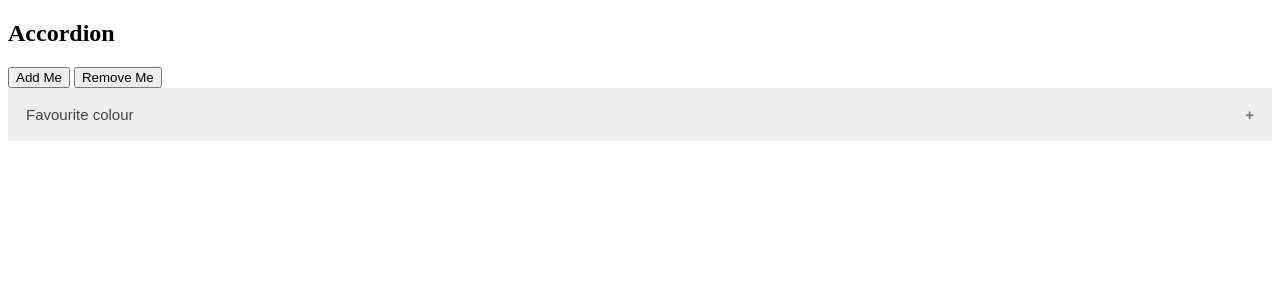
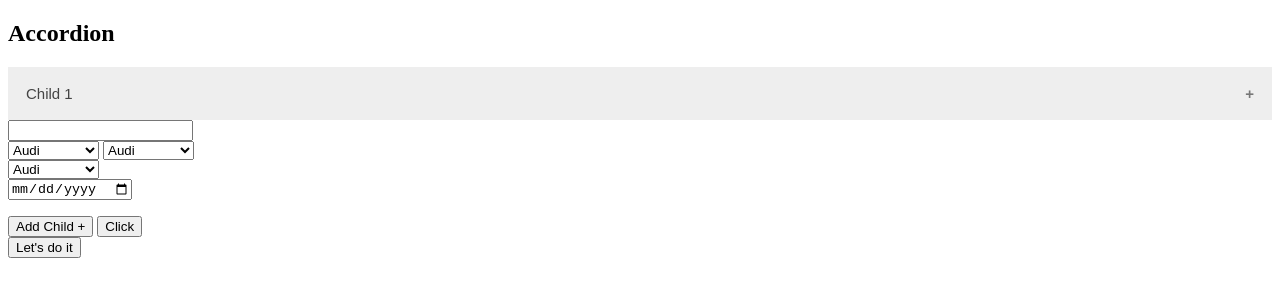
Before and after one commit to Ludo05/According-dropdown, a website: page index.html in a window 1280 px wide. Drawn offline with Linux system fonts and the light colour scheme.

Commit message:
added layout template

```diff
--- /dev/null
+++ b/api.js
@@ -0,0 +1,12 @@
+
+function name() {
+    fetch('https://rickandmortyapi.com/api')
+        .then(function (response) {
+            return response.json();
+        })
+        .then(function (json) {
+            console.log(json)
+        });
+
+    return true;
+}
--- /dev/null
+++ b/app.js
@@ -0,0 +1,5 @@
+// app.js
+import { tag } from './html.js'
+
+const h1 = tag('h1', '👋 Hello Modules!')
+document.body.appendChild(h1)
--- a/index.css
+++ b/index.css
@@ -27,18 +27,7 @@
     content: "\2212";
 }
 
-.panel {
-    padding: 0 18px;
-    display: none;
-    background-color: white;
-    overflow: hidden;
-    transition: max-height 0.2s ease-out;
 
+.cross-button:hover {
+    cursor: pointer;
 }
-
-select {
-    background-color: lightgrey;
-    height: 30px;
-    margin: 0;
-    width: 100%;
-}
--- a/index.html
+++ b/index.html
@@ -3,31 +3,77 @@
 <head>
     <meta charset="UTF-8">
     <title>Title</title>
-    <script src="index.js"></script>
+    <script type="module" src="index.js"></script>
+    <script type="module" src="api.js"></script>
     <link rel="stylesheet" href="./index.css"/>
 </head>
 <body>
 <h2>Accordion</h2>
-<div id="test">
-<button onclick="clickMe()">Add Me</button>
-<button onclick="reply_click(this.id)">Remove Me</button>
-<button class="accordion">Favourite colour</button>
-<div class="panel">
-        <select>
-            <option value="red">Red</option>
-        </select>
-    <select>
-        <option value="green">Blue</option>
-    </select> <select>
-    <option value="blue">Green</option>
-</select> <select>
-    <option value="orange">Yellow</option>
-</select>
-</div>
-    <div class="panel">
-        <p>Lorem ipsum dolor sit amet, consectetur adipisicing elit, sed do eiusmod tempor incididunt ut labore et dolore magna aliqua. Ut enim ad minim veniam, quis nostrud exercitation ullamco laboris nisi ut aliquip ex ea commodo consequat.</p>
+<div id="test-div"></div>
+<div id="form-container">
+<!--<button onclick="reply_click(this.id)">Remove Me</button>-->
+    <div>
+<button class="accordion">Child 1</button>
+        <div class="custom-selectee" style="width:200px;">
+            <form>
+            <input type="text">
+            <select id="favColour" required>
+                <option value="1">Audi</option>
+                <option value="2">BMW</option>
+                <option value="3">Citroen</option>
+                <option value="4">Ford</option>
+                <option value="5">Honda</option>
+                <option value="6">Jaguar</option>
+                <option value="7">Land Rover</option>
+                <option value="8">Mercedes</option>
+                <option value="9">Mini</option>
+                <option value="10">Nissan</option>
+                <option value="11">Toyota</option>
+                <option value="12">Volvo</option>
+            </select>
+            <select required>
+                <option value="1">Audi</option>
+                <option value="2">BMW</option>
+                <option value="3">Citroen</option>
+                <option value="4">Ford</option>
+                <option value="5">Honda</option>
+                <option value="6">Jaguar</option>
+                <option value="7">Land Rover</option>
+                <option value="8">Mercedes</option>
+                <option value="9">Mini</option>
+                <option value="10">Nissan</option>
+                <option value="11">Toyota</option>
+                <option value="12">Volvo</option>
+            </select>
+            <select required>
+                <option value="1">Audi</option>
+                <option value="2">BMW</option>
+                <option value="3">Citroen</option>
+                <option value="4">Ford</option>
+                <option value="5">Honda</option>
+                <option value="6">Jaguar</option>
+                <option value="7">Land Rover</option>
+                <option value="8">Mercedes</option>
+                <option value="9">Mini</option>
+                <option value="10">Nissan</option>
+                <option value="11">Toyota</option>
+                <option value="12">Volvo</option>
+            </select>
+            <input type="date" name="dob">
+            </form>
+
+        </div>
     </div>
 </div>
+<p id="favColourText"></p>
+<button onclick="addChild()">Add Child +</button>
+<button onclick="getValue()">Click</button>
 
+
+<form method="get" name="myform"  onclick="javascript:name()">
+    <button type="submit">
+        Let's do it
+    </button>
+</form>
 </body>
 </html>
--- a/index.js
+++ b/index.js
@@ -1,28 +1,68 @@
-// const reply_click = (id) => {
-//     document.getElementById(id).remove();
-// }
-// //
-// // const clickMe = () => {
-// //     const doc = document.getElementById('test-div')
-// //     const p = document.createElement('p');
-// //     p.id = Date.now().toString();
-// //     p.addEventListener('click', () => reply_click(p.id));
-// //     const node = document.createTextNode(Date.now().toString());
-// //     p.appendChild(node)
-// //     doc.appendChild(p)
-// // }
+
+let payload = []
+
+const remove_button = (id) => {
+    document.getElementById(id).remove();
+}
+
+function dropdownDisplay() {
+    this.classList.toggle("active");
+    let panel = this.nextElementSibling;
+    if (panel.style.display === "block") {
+        panel.style.display = "none";
+    } else {
+        panel.style.display = "block";
+    }
+}
+
+const clickMe = () => {
+    const doc = document.getElementById('test-div')
+    const p = document.createElement('p');
+    p.addEventListener('click', () => remove_button(p.id));
+    const node = document.createTextNode(Date.now().toString());
+    p.appendChild(node)
+    doc.appendChild(p)
+}
+
+const addChild = () => {
+    //Child name for title
+    let child = 2;
+    let container = document.createElement('div')
+    const doc = document.getElementById('form-container');
+    let childButton = document.createElement('button')
+    let div = document.createElement('div')
+    container.id = Date.now().toString()
+    let m = document.createElement('p')
+    m.innerHTML = 'x';
+    m.setAttribute('class', 'cross-button')
+    m.addEventListener('click', () => remove_button(container.id))
+    childButton.innerText = 'Child 2'
+    childButton.addEventListener('click', dropdownDisplay)
+    childButton.classList.toggle('accordion')
+    div.classList.toggle('custom-class')
+    doc.appendChild(container)
+    container.appendChild(childButton)
+    container.appendChild(div)
+    div.appendChild(m)
+
+    child++;
+}
+
+const getValue = () => {
+    var select = document.getElementById('favColour');
+    var value = select.options[select.selectedIndex].value;
+
+    document.getElementById('favColourText').innerText = value;
+
+    payload.push(value)
+
+    console.log(payload)
+}
+
+
 window.addEventListener("load", function(event) {
 const acc = document.getElementsByClassName("accordion");
-    console.log(acc.length);
 for (let i = 0; i < acc.length; i++) {
-    acc[i].addEventListener("click", function() {
-        this.classList.toggle("active");
-        let panel = this.nextElementSibling;
-        if (panel.style.display === "block") {
-            panel.style.display = "none";
-        } else {
-            panel.style.display = "block";
-        }
-    });
+    acc[i].addEventListener("click", dropdownDisplay)
 }
 });
```
